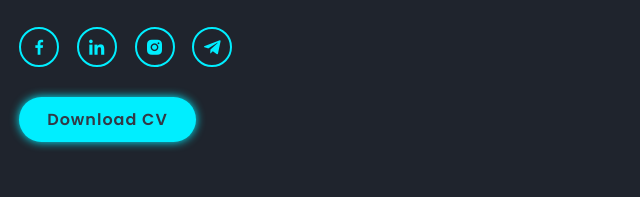
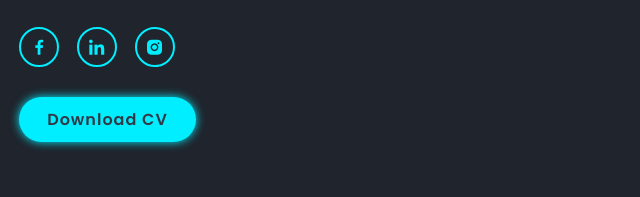
Before and after one commit to sohaib11222/CodeAS, a plain HTML site: page index.html in a window 1280 px wide. Shown: the part 490-687 px from the top of the page, 96-736 px from the left. Drawn offline with nearby package versions, Linux system fonts and the light colour scheme.

Commit message:
Update index.html

```diff
--- a/index.html
+++ b/index.html
@@ -4,7 +4,7 @@
 <head>
     <meta charset="UTF-8">
     <meta name="viewport" content="width=device-width, initial-scale=1.0">
-    <title>Document</title>
+    <title>CodeAS</title>
     <link href='https://unpkg.com/boxicons@2.1.4/css/boxicons.min.css' rel='stylesheet'>
     <link rel="stylesheet" href="style.css">
     <script src="https://unpkg.com/scrollreveal"></script>
@@ -38,7 +38,6 @@
                 <a href="https://www.facebook.com/profile.php?id=100058737347189"><i class='bx bxl-facebook'></i></a>
                 <a href="https://www.linkedin.com/in/sohaib-ahmad-5019aa317/"><i class='bx bxl-linkedin'></i></i></a>
                 <a href="https://www.instagram.com/sohaibahmad3277/?hl=en"><i class='bx bxl-instagram-alt'></i></a>
-                <a href="#"><i class='bx bxl-telegram'></i></a>
             </div>
             <a href="./My CV.pdf" class="btn">Download CV</a>
         </div>
```
